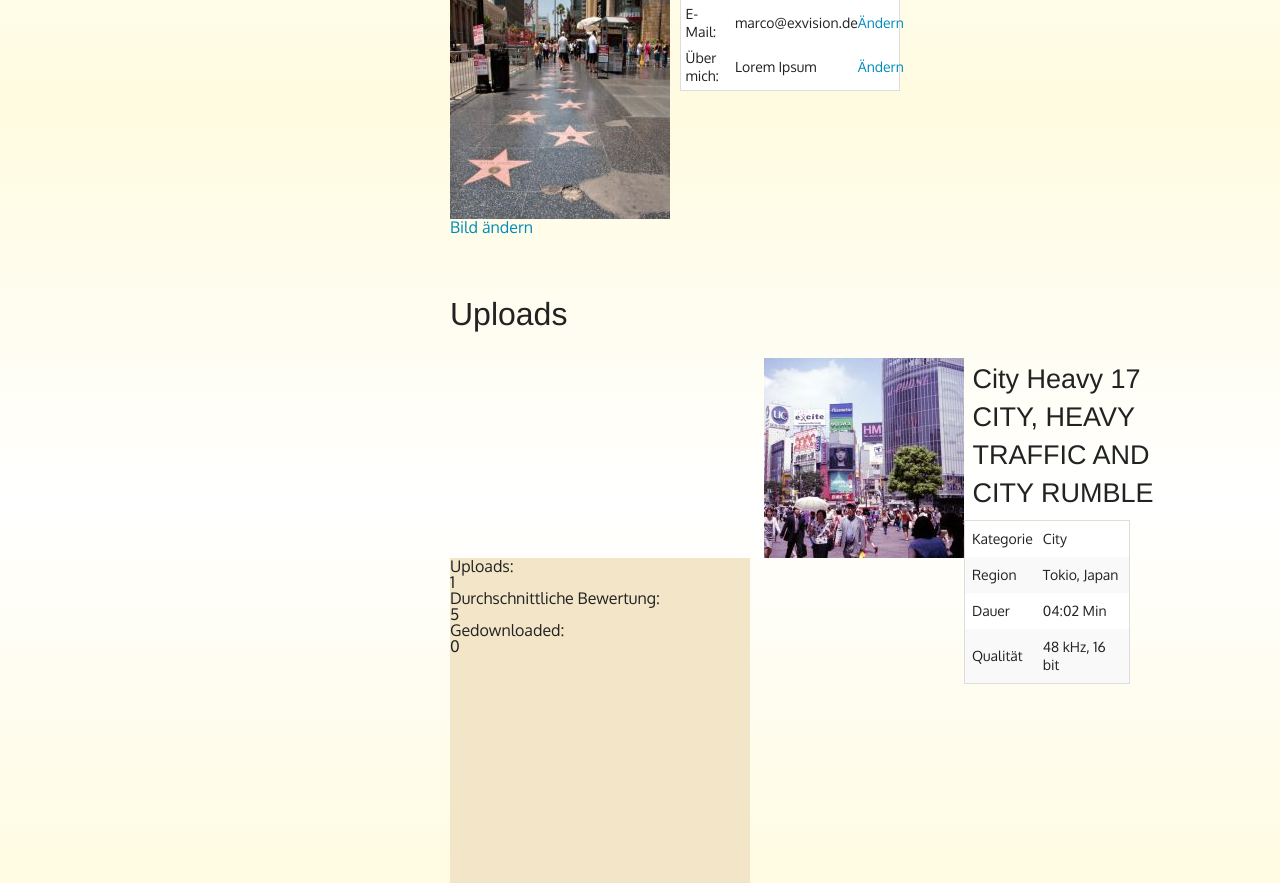
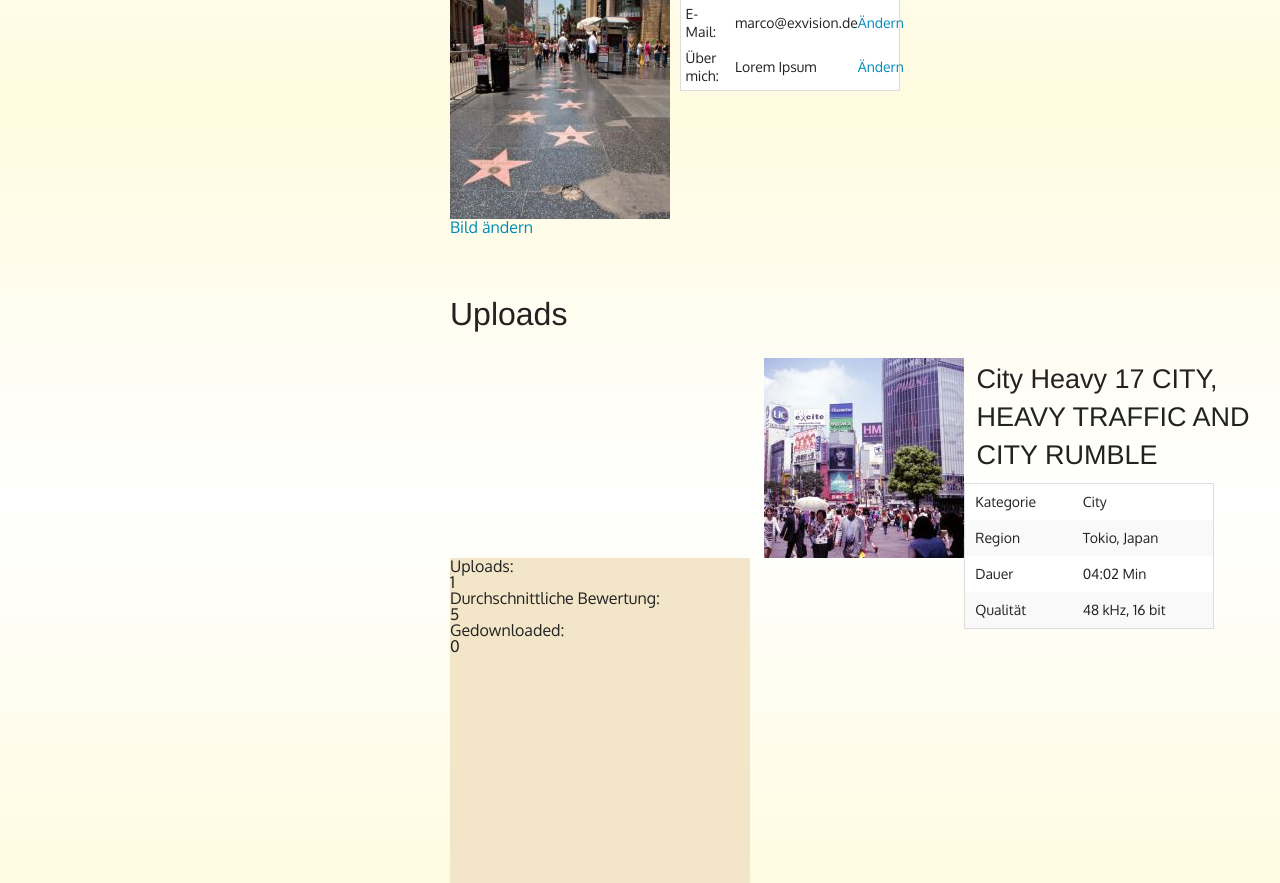
Before and after one commit to AudioAffine33/AmbienceWebpage, a PHP site: page /user.php?id=3 in a window 1280 px wide; the page is wider, and only the part inside the window is pictured. Shown: the part 299-1182 px from the top of that part. Run offline with PHP 8.4, Linux system fonts and the light colour scheme; a user stored in the database is signed in; data comes from the database, SQL or seed files in the repository; a map, chart or similar area stays blank; some libraries are stand-ins or nearby versions.

Commit message:
Styling Ambiences Userseite

```diff
--- a/css/Haupseite.css
+++ b/css/Haupseite.css
@@ -626,13 +626,18 @@ body{
 	float:left;
 	}
 .AmbienceUserDescr{
-	width:200px;
+    width: 300px;
 	height:225px;
 	float:left;
 	}
 .AmbienceUserDescr h3 {
 	margin-left:4%;
 	}
+.AmbienceUserDescr table{
+    min-width:250px;
+    max-width:300px;
+}
+
 .AmbienceUserDescr table tr td{
 	padding-left:4%;
 	}
```
